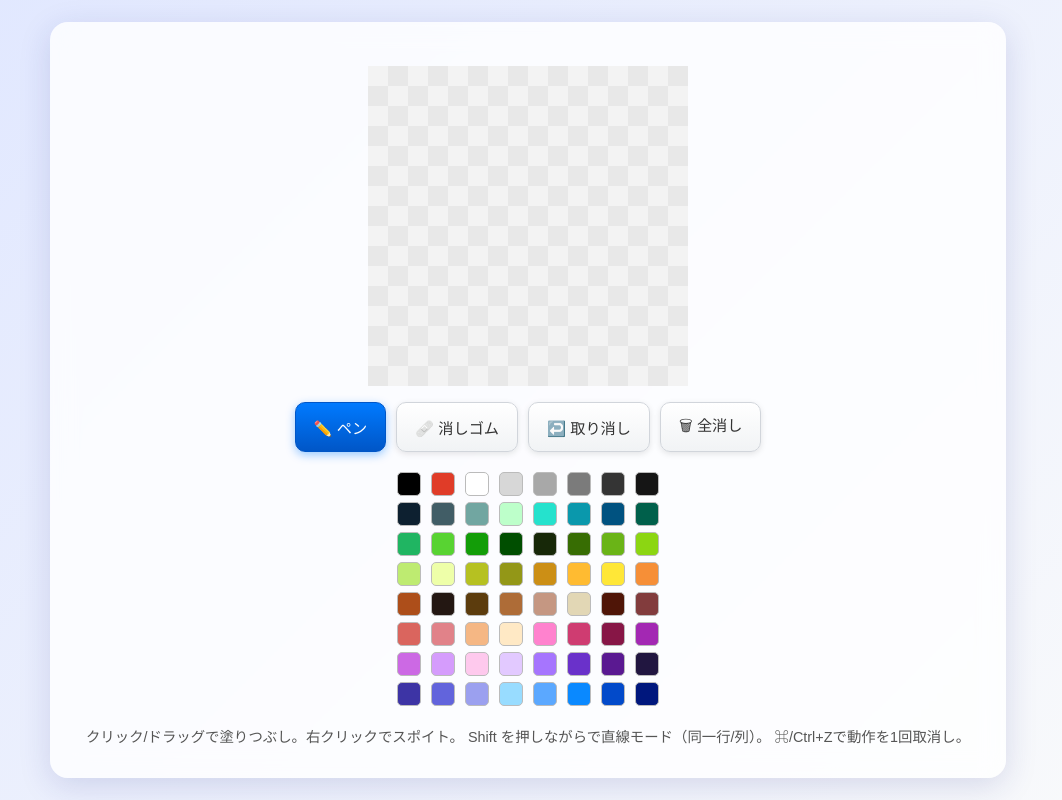
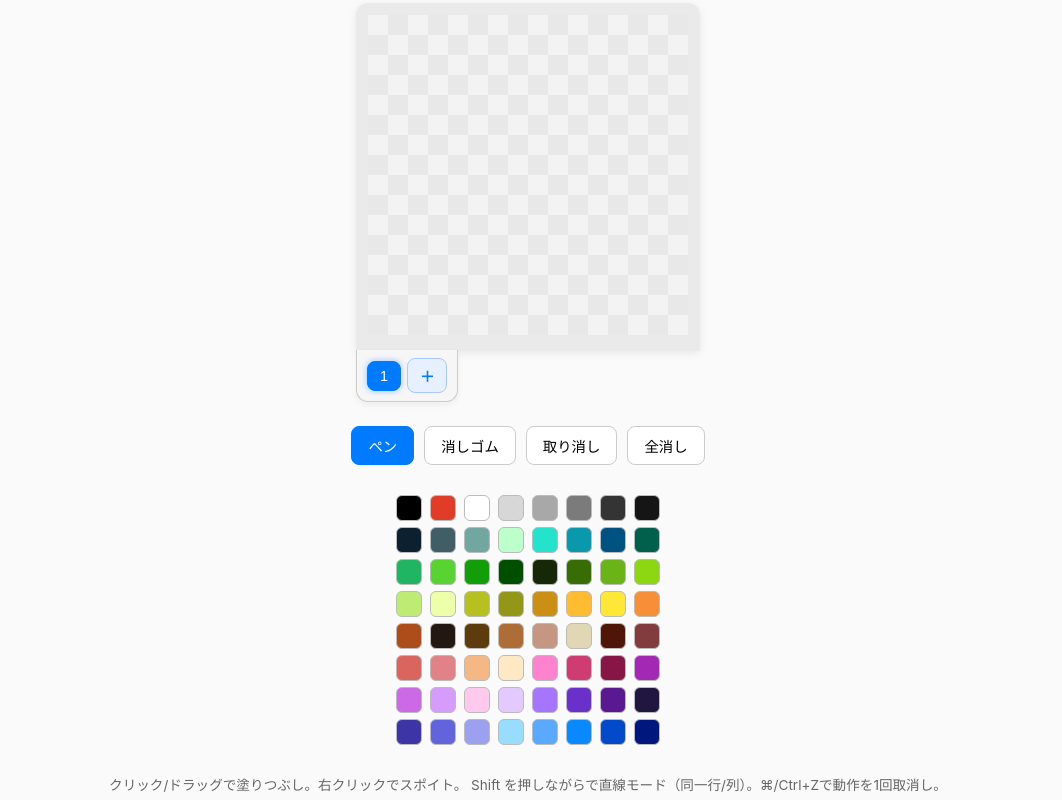
Before and after one commit to v76nl/gdgs-fest-pixel-art-editor-ts, a website built with Vite: page index.html in a window 1280 px wide. Shown: the whole page, without its empty margins (112-1174 px from the left). Built offline with nearby package versions, Linux system fonts and the light colour scheme.

Commit message:
複数スプライト機能を追加

```diff
--- a/index.html
+++ b/index.html
@@ -6,25 +6,32 @@
     <title>Pixel Art Editor</title>
     <link rel="stylesheet" href="/style.css" />
   </head>
+
   <body>
-    <div id="app">
-        <div id="p5-holder"></div>
-
-        <div id="toolbar">
-            <button id="penBtn" class="active">✏️ ペン</button>
-            <button id="eraserBtn">🩹 消しゴム</button>
-            <button id="undoBtn">↩️ 取り消し</button>
-            <button id="clearBtn">🗑 全消し</button>
+    <main>
+      <!-- 描画エリア -->
+      <div class="canvas-wrapper">
+        <div id="p5-holder" class="canvas-holder"></div>
+        <div id="sprite-tabs" class="sprite-tabs"></div>
       </div>
 
-        <div id="palette"></div>
+      <!-- 操作ボタン -->
+      <div class="toolbar">
+        <button id="penBtn" class="active">ペン</button>
+        <button id="eraserBtn">消しゴム</button>
+        <button id="undoBtn">取り消し</button>
+        <button id="clearBtn">全消し</button>
+      </div>
 
+      <!-- カラーパレット -->
+      <div id="palette" class="palette"></div>
+
+      <!-- 操作ヒント -->
       <div class="hint">
         クリック/ドラッグで塗りつぶし。右クリックでスポイト。
-            Shift を押しながらで直線モード（同一行/列）。
-            ⌘/Ctrl+Zで動作を1回取消し。
+        Shift を押しながらで直線モード（同一行/列）。⌘/Ctrl+Zで動作を1回取消し。
       </div>
-    </div>
+    </main>
 
     <script type="module" src="/src/main.ts"></script>
   </body>
--- a/src/main.ts
+++ b/src/main.ts
@@ -1,13 +1,9 @@
-// ==============================
-// Pixel Art Editor (TypeScript版)
-// ==============================
-
-// キャンバス基本設定
+// ---- 基本設定 ----
 const gridCols = 16;
 const gridRows = 16;
 const cellSize = 20;
 
-// カラーパレット定義（64色）
+// ---- パレット定義（64色）----
 const PALETTE: string[] = [
     "#000000", "#e03c28", "#ffffff", "#d7d7d7", "#a8a8a8", "#7b7b7b", "#343434", "#151515",
     "#0d2030", "#415d66", "#71a6a1", "#bdffca", "#25e2cd", "#0a98ac", "#005280", "#00604b",
@@ -19,114 +15,201 @@ const PALETTE: string[] = [
     "#3d34a5", "#6264dc", "#9ba0ef", "#98dcff", "#5ba8ff", "#0a89ff", "#024aca", "#00177d"
 ];
 
-// ==============================
-// 変数宣言
-// ==============================
+// ---- 型定義 ----
+interface Sprite {
+    id: number;
+    name: string;
+    grid: (string | null)[];
+    undoHistory: string[];
+}
 
-// キャンバス要素と描画コンテキスト
-const canvas = document.createElement("canvas");
-const ctx = canvas.getContext("2d")!;
-
-// ドットデータ保持用
-let grid: (string | null)[] = new Array(gridCols * gridRows).fill(null);
-
-// ツール・状態管理
+// ---- 状態管理 ----
+let sprites: Sprite[] = [];
+let currentSpriteIndex = 0;
 let currentColor = PALETTE[0];
 let tool: "pen" | "eraser" = "pen";
 let isDragging = false;
-let lastCell: { ci: number; ri: number } | null = null;
-const undoHistory: string[] = []; // ← window.history と競合しない命名
 
-// ==============================
-// 初期化
-// ==============================
+// ---- コンソール出力設定 ----
+const exportOptions = {
+    outputScope: "single" as "single" | "all", // single: 現在のスプライト / all: 全スプライト
+    colorMode: "hex" as "hex" | "index", // hex: カラーコード / index: パレット番号
+    includeEmpty: false, // false: 空白マスを除外
+    format: "object" as "flat" | "matrix" | "object" // flat: 1次元配列, matrix: 2次元配列, object: オブジェクト
+};
 
-// main container へキャンバス挿入
-const holder = document.getElementById("p5-holder")!;
+// ---- キャンバス設定 ----
+const canvas = document.createElement("canvas");
+const ctx = canvas.getContext("2d")!;
 canvas.width = gridCols * cellSize;
 canvas.height = gridRows * cellSize;
-holder.appendChild(canvas);
+document.getElementById("p5-holder")?.appendChild(canvas);
 
-// ------------------------------
-// パレット生成
-// ------------------------------
+// ---- 初期スプライト ----
+function createInitialSprite() {
+    sprites.push({
+        id: Date.now(),
+        name: "1",
+        grid: new Array(gridCols * gridRows).fill(null),
+        undoHistory: []
+    });
+}
+createInitialSprite();
+
+// ===============================
+// UI構築
+// ===============================
 function buildPalette() {
     const paletteEl = document.getElementById("palette")!;
     paletteEl.innerHTML = "";
-
     PALETTE.forEach((color) => {
         const button = document.createElement("button");
         button.className = "color";
         button.style.background = color;
         button.title = color;
-
         button.addEventListener("click", () => {
             currentColor = color;
-            paletteEl.querySelectorAll(".color").forEach(el =>
-                el.classList.remove("selected")
-            );
+            paletteEl.querySelectorAll(".color").forEach(el => el.classList.remove("selected"));
             button.classList.add("selected");
             setTool("pen");
         });
-
         paletteEl.appendChild(button);
     });
 }
 
-// ------------------------------
-// ツール設定
-// ------------------------------
-function setTool(name: "pen" | "eraser") {
-    tool = name;
-    document.getElementById("penBtn")?.classList.toggle("active", tool === "pen");
-    document.getElementById("eraserBtn")?.classList.toggle("active", tool === "eraser");
+function renderTabs() {
+    const tabContainer = document.getElementById("sprite-tabs")!;
+    tabContainer.innerHTML = "";
+
+    sprites.forEach((sprite, index) => {
+        const btn = document.createElement("button");
+        btn.textContent = sprite.name;
+        btn.className = "tab-btn" + (index === currentSpriteIndex ? " active" : "");
+        btn.addEventListener("click", () => {
+            currentSpriteIndex = index;
+            drawGrid();
+            renderTabs();
+        });
+        tabContainer.appendChild(btn);
+    });
+
+    const addBtn = document.createElement("button");
+    addBtn.textContent = "＋";
+    addBtn.className = "tab-btn add";
+    addBtn.addEventListener("click", addNewSprite);
+    tabContainer.appendChild(addBtn);
 }
 
-// ------------------------------
-// 履歴（Undo）
-function pushHistory() {
-    undoHistory.push(JSON.stringify(grid));
-}
-function undo() {
-    if (undoHistory.length === 0) return;
-    const snap = undoHistory.pop();
-    if (!snap) return;
-    grid = JSON.parse(snap);
+function addNewSprite() {
+    const newSprite: Sprite = {
+        id: Date.now(),
+        name: `${sprites.length + 1}`,
+        grid: new Array(gridCols * gridRows).fill(null),
+        undoHistory: []
+    };
+    sprites.push(newSprite);
+    currentSpriteIndex = sprites.length - 1;
+    renderTabs();
     drawGrid();
 }
 
-// ------------------------------
-// 描画
-// ------------------------------
+
+
+// ===============================
+// 描画処理
+// ===============================
 function drawGrid() {
+    const sprite = sprites[currentSpriteIndex];
     ctx.clearRect(0, 0, canvas.width, canvas.height);
 
-    // チェッカー背景
-    const checkerSize = cellSize;
     for (let y = 0; y < gridRows; y++) {
         for (let x = 0; x < gridCols; x++) {
             ctx.fillStyle = (x + y) % 2 === 0 ? "#f3f3f3" : "#e8e8e8";
-            ctx.fillRect(x * checkerSize, y * checkerSize, checkerSize, checkerSize);
+            ctx.fillRect(x * cellSize, y * cellSize, cellSize, cellSize);
         }
     }
 
-    // ドットを描画
     for (let r = 0; r < gridRows; r++) {
         for (let c = 0; c < gridCols; c++) {
-            const color = grid[r * gridCols + c];
+            const color = sprite.grid[r * gridCols + c];
             if (color) {
                 ctx.fillStyle = color;
                 ctx.fillRect(c * cellSize, r * cellSize, cellSize, cellSize);
             }
         }
     }
-
-    // 罫線は一時的に非表示
 }
 
-// ------------------------------
-// 操作処理
-// ------------------------------
+// ===============================
+// 出力関数
+// ===============================
+function outputCanvasState() {
+    const exportSprite = (sprite: Sprite) => {
+        let output: any;
+
+        // 色変換関数
+        const colorValue = (c: string | null) => {
+            if (c === null) return exportOptions.includeEmpty ? null : undefined;
+            return exportOptions.colorMode === "index"
+                ? PALETTE.indexOf(c)
+                : c;
+        };
+
+        // 出力形式ごとに変換
+        if (exportOptions.format === "flat") {
+            output = sprite.grid
+                .map(colorValue)
+                .filter(v => exportOptions.includeEmpty || v !== undefined);
+        } else if (exportOptions.format === "matrix") {
+            output = [];
+            for (let r = 0; r < gridRows; r++) {
+                const row = [];
+                for (let c = 0; c < gridCols; c++) {
+                    const val = colorValue(sprite.grid[r * gridCols + c]);
+                    if (val !== undefined || exportOptions.includeEmpty) row.push(val ?? null);
+                }
+                output.push(row);
+            }
+        } else if (exportOptions.format === "object") {
+            output = {};
+            for (let r = 0; r < gridRows; r++) {
+                for (let c = 0; c < gridCols; c++) {
+                    const val = colorValue(sprite.grid[r * gridCols + c]);
+                    if (val !== undefined) {
+                        output[`(${c},${r})`] = val;
+                    }
+                }
+            }
+        }
+
+        console.log(`🖼️ ${sprite.name}:`, output);
+    };
+
+    if (exportOptions.outputScope === "single") {
+        exportSprite(sprites[currentSpriteIndex]);
+    } else {
+        sprites.forEach(exportSprite);
+    }
+}
+
+// ===============================
+// 操作系
+// ===============================
+function pushHistory() {
+    const sprite = sprites[currentSpriteIndex];
+    sprite.undoHistory.push(JSON.stringify(sprite.grid));
+}
+
+function undo() {
+    const sprite = sprites[currentSpriteIndex];
+    if (sprite.undoHistory.length === 0) return;
+    const snap = sprite.undoHistory.pop();
+    if (!snap) return;
+    sprite.grid = JSON.parse(snap);
+    drawGrid();
+    outputCanvasState();
+}
+
 function getCellIndex(x: number, y: number) {
     const ci = Math.floor(x / cellSize);
     const ri = Math.floor(y / cellSize);
@@ -134,70 +217,64 @@ function getCellIndex(x: number, y: number) {
 }
 
 function setCell(ci: number, ri: number, color: string | null) {
-    grid[ri * gridCols + ci] = color;
+    const sprite = sprites[currentSpriteIndex];
+    sprite.grid[ri * gridCols + ci] = color;
 }
 
-function paintAt(x: number, y: number, start = false) {
+function paintAt(x: number, y: number) {
     const { ci, ri } = getCellIndex(x, y);
     if (ci < 0 || ci >= gridCols || ri < 0 || ri >= gridRows) return;
 
-    if (tool === "eraser") {
-        setCell(ci, ri, null);
-    } else {
-        setCell(ci, ri, currentColor);
-    }
-
-    lastCell = { ci, ri };
+    setCell(ci, ri, tool === "eraser" ? null : currentColor);
     drawGrid();
+    outputCanvasState();
 }
 
-// ------------------------------
-// イベント登録
-// ------------------------------
+// ===============================
+// イベント
+// ===============================
 canvas.addEventListener("mousedown", (e) => {
     isDragging = true;
     pushHistory();
-    paintAt(e.offsetX, e.offsetY, true);
+    paintAt(e.offsetX, e.offsetY);
 });
-
 canvas.addEventListener("mousemove", (e) => {
     if (isDragging) paintAt(e.offsetX, e.offsetY);
 });
-
-canvas.addEventListener("mouseup", () => {
-    isDragging = false;
-    lastCell = null;
-});
-
+canvas.addEventListener("mouseup", () => (isDragging = false));
 canvas.addEventListener("contextmenu", (e) => {
     e.preventDefault();
     const { ci, ri } = getCellIndex(e.offsetX, e.offsetY);
-    const picked = grid[ri * gridCols + ci];
+    const sprite = sprites[currentSpriteIndex];
+    const picked = sprite.grid[ri * gridCols + ci];
     if (picked) {
         currentColor = picked;
-        document.querySelectorAll(".color").forEach(el => {
-            (el as HTMLElement).classList.toggle(
-                "selected",
-                (el as HTMLElement).style.background.toLowerCase() === picked.toLowerCase()
-            );
-        });
+        document.querySelectorAll(".color").forEach(el =>
+            (el as HTMLElement).classList.toggle("selected", (el as HTMLElement).style.background.toLowerCase() === picked.toLowerCase())
+        );
         setTool("pen");
     }
 });
 
-// ------------------------------
-// ボタンイベント
-// ------------------------------
+// ===============================
+// ボタン操作
+// ===============================
+function setTool(name: "pen" | "eraser") {
+    tool = name;
+    document.getElementById("penBtn")?.classList.toggle("active", tool === "pen");
+    document.getElementById("eraserBtn")?.classList.toggle("active", tool === "eraser");
+}
+
 document.getElementById("penBtn")?.addEventListener("click", () => setTool("pen"));
 document.getElementById("eraserBtn")?.addEventListener("click", () => setTool("eraser"));
 document.getElementById("undoBtn")?.addEventListener("click", () => undo());
 document.getElementById("clearBtn")?.addEventListener("click", () => {
     pushHistory();
-    grid.fill(null);
+    sprites[currentSpriteIndex].grid.fill(null);
     drawGrid();
+    outputCanvasState();
 });
 
-// Ctrl/Cmd + Z → Undo
 document.addEventListener("keydown", (e) => {
     if ((e.ctrlKey || e.metaKey) && e.key.toLowerCase() === "z") {
         e.preventDefault();
@@ -205,8 +282,9 @@ document.addEventListener("keydown", (e) => {
     }
 });
 
-// ------------------------------
-// 初期化呼び出し
-// ------------------------------
+// ===============================
+// 初期化
+// ===============================
 buildPalette();
+renderTabs();
 drawGrid();
--- a/style.css
+++ b/style.css
@@ -1,9 +1,10 @@
-/* -------------------------
-   全体レイアウト
--------------------------- */
+/* ===========================
+   Global Layout
+   =========================== */
 body {
-    font-family: "Noto Sans JP", sans-serif;
-    background: linear-gradient(135deg, #e0e7ff 0%, #f9fafb 100%);
+  background: #fafafa;
+  font-family: "Inter", "Hiragino Sans", "Meiryo", sans-serif;
+  color: #222;
   display: flex;
   justify-content: center;
   align-items: center;
@@ -11,125 +12,146 @@ body {
   margin: 0;
 }
 
-/* -------------------------
-   メインコンテナ
--------------------------- */
-#app {
-    text-align: center;
-    background: rgba(255, 255, 255, 0.8);
-    backdrop-filter: blur(12px);
-    padding: 28px 36px;
-    border-radius: 18px;
-    box-shadow: 0 8px 32px rgba(31, 38, 135, 0.15);
-    transition: box-shadow 0.3s ease, transform 0.2s ease;
+main {
+  display: flex;
+  flex-direction: column;
+  align-items: center;
+  gap: 14px;
 }
 
-#app:hover {
-    box-shadow: 0 12px 40px rgba(31, 38, 135, 0.25);
-    transform: translateY(-2px);
+/* ===========================
+   Canvas Wrapper
+   =========================== */
+.canvas-wrapper {
+  display: flex;
+  flex-direction: column;
+  align-items: flex-start; /* 左端基準 */
+  justify-content: center;
+  margin: 0;
+  padding: 0;
 }
 
-/* -------------------------
-   キャンバス表示領域
--------------------------- */
-#p5-holder {
-    display: flex;
-    justify-content: center;
-    margin: 16px auto;
+.canvas-holder {
+  background: #eaeaea;
+  padding: 12px;
+  border-radius: 12px 12px 0 0;
+  box-shadow: 0 2px 8px rgba(0, 0, 0, 0.08);
+  margin: 0;
 }
 
-/* -------------------------
-   ツールバー
--------------------------- */
-#toolbar {
+/* ===========================
+   Sprite Tabs
+   =========================== */
+.sprite-tabs {
   display: flex;
-    justify-content: center;
-    gap: 10px;
-    flex-wrap: wrap;
-    margin-bottom: 16px;
+  align-items: center;
+  gap: 6px;
+  background: #f6f6f6;
+  border: 1px solid #ccc;
+  border-top: none;
+  border-radius: 0 0 12px 12px;
+  padding: 8px 10px;
+  box-shadow: 0 3px 6px rgba(0, 0, 0, 0.05);
+  margin-top: -1px; /* canvasとの境界を密着 */
 }
 
-#toolbar button {
-    background: linear-gradient(180deg, #ffffff, #f1f3f5);
-    border: 1px solid #d1d5db;
-    border-radius: 10px;
-    padding: 10px 18px;
-    font-size: 0.95rem;
-    font-weight: 500;
+.tab-btn {
+  padding: 6px 12px;
+  background: #fdfdfd;
+  border: 1px solid #ccc;
+  border-radius: 8px;
+  font-size: 0.9rem;
   cursor: pointer;
-    color: #333;
-    box-shadow: 0 2px 6px rgba(0, 0, 0, 0.1);
   transition: all 0.2s ease;
 }
 
-#toolbar button:hover {
-    background: linear-gradient(180deg, #f9fafb, #e5e7eb);
-    transform: translateY(-1px);
-    box-shadow: 0 3px 8px rgba(0, 0, 0, 0.15);
+.tab-btn:hover {
+  background: #eaeaea;
 }
 
-#toolbar button.active {
-    background: linear-gradient(180deg, #007aff, #0056c7);
-    color: #fff;
-    border-color: #0056c7;
-    box-shadow: 0 3px 10px rgba(0, 122, 255, 0.4);
+.tab-btn.active {
+  background: #007aff;
+  color: white;
+  border-color: #007aff;
+  box-shadow: 0 0 6px rgba(0, 122, 255, 0.4);
 }
 
-/* -------------------------
-   カラーパレット
--------------------------- */
-#palette {
+.tab-btn.add {
+  font-weight: bold;
+  background: #e6f0ff;
+  color: #007aff;
+  border-color: #a8c9ff;
+}
+
+/* ===========================
+   Toolbar
+   =========================== */
+.toolbar {
+  display: flex;
+  justify-content: center;
+  flex-wrap: wrap;
+  gap: 10px;
+  margin-top: 10px;
+}
+
+.toolbar button {
+  padding: 8px 16px;
+  border: 1px solid #ccc;
+  border-radius: 8px;
+  background: white;
+  cursor: pointer;
+  font-size: 0.9rem;
+  transition: all 0.2s;
+}
+
+.toolbar button:hover {
+  background: #f0f0f0;
+}
+
+.toolbar button.active {
+  background: #007aff;
+  color: white;
+  border-color: #007aff;
+}
+
+/* ===========================
+   Palette
+   =========================== */
+.palette {
   display: grid;
-    grid-template-columns: repeat(8, 28px); /* ← 8個で1行に */
+  grid-template-columns: repeat(8, 28px);
   justify-content: center;
   justify-items: center;
   align-items: center;
-    gap: 6px; /* 均一な間隔 */
-    margin: 20px auto;
+  gap: 6px;
+  margin: 16px auto 8px;
 }
 
-
-.color {
-    width: 24px;
-    height: 24px;
+.palette .color {
+  width: 26px;
+  height: 26px;
+  border-radius: 6px;
   border: 1px solid #bbb;
-    border-radius: 5px;
   cursor: pointer;
-    transition: transform 0.1s ease, box-shadow 0.1s ease;
+  transition: transform 0.1s ease, border 0.2s;
 }
 
-.color:hover {
-    transform: scale(1.2);
-    box-shadow: 0 0 6px rgba(0, 0, 0, 0.25);
+.palette .color:hover {
+  transform: scale(1.1);
 }
 
-.color.selected {
+.palette .color.selected {
   outline: 2px solid #007aff;
   transform: scale(1.15);
 }
 
-/* -------------------------
-   ヒントテキスト
--------------------------- */
+/* ===========================
+   Hint
+   =========================== */
 .hint {
-    font-size: 0.9rem;
-    color: #555;
-    margin-top: 14px;
+  font-size: 0.85rem;
+  color: #666;
+  text-align: center;
+  margin-top: 8px;
   line-height: 1.6;
 }
-
-/* -------------------------
-   レスポンシブ（小画面）
--------------------------- */
-@media (max-width: 480px) {
-    #app {
-        padding: 20px;
-    }
-    #toolbar button {
-        padding: 8px 12px;
-        font-size: 0.85rem;
-    }
-    #palette {
-        grid-template-columns: repeat(6, 26px);
-    }
-}
--- a/vite.config.ts
+++ b/vite.config.ts
@@ -0,0 +1,10 @@
+import { defineConfig } from "vite";
+
+export default defineConfig({
+  root: ".",
+  server: {
+    host: "localhost",
+    port: 5173,
+    open: true, // 自動でブラウザを開く
+  },
+});
```
Also changed, not shown: README.md. Lines whose indentation alone changed are shown as unchanged.
